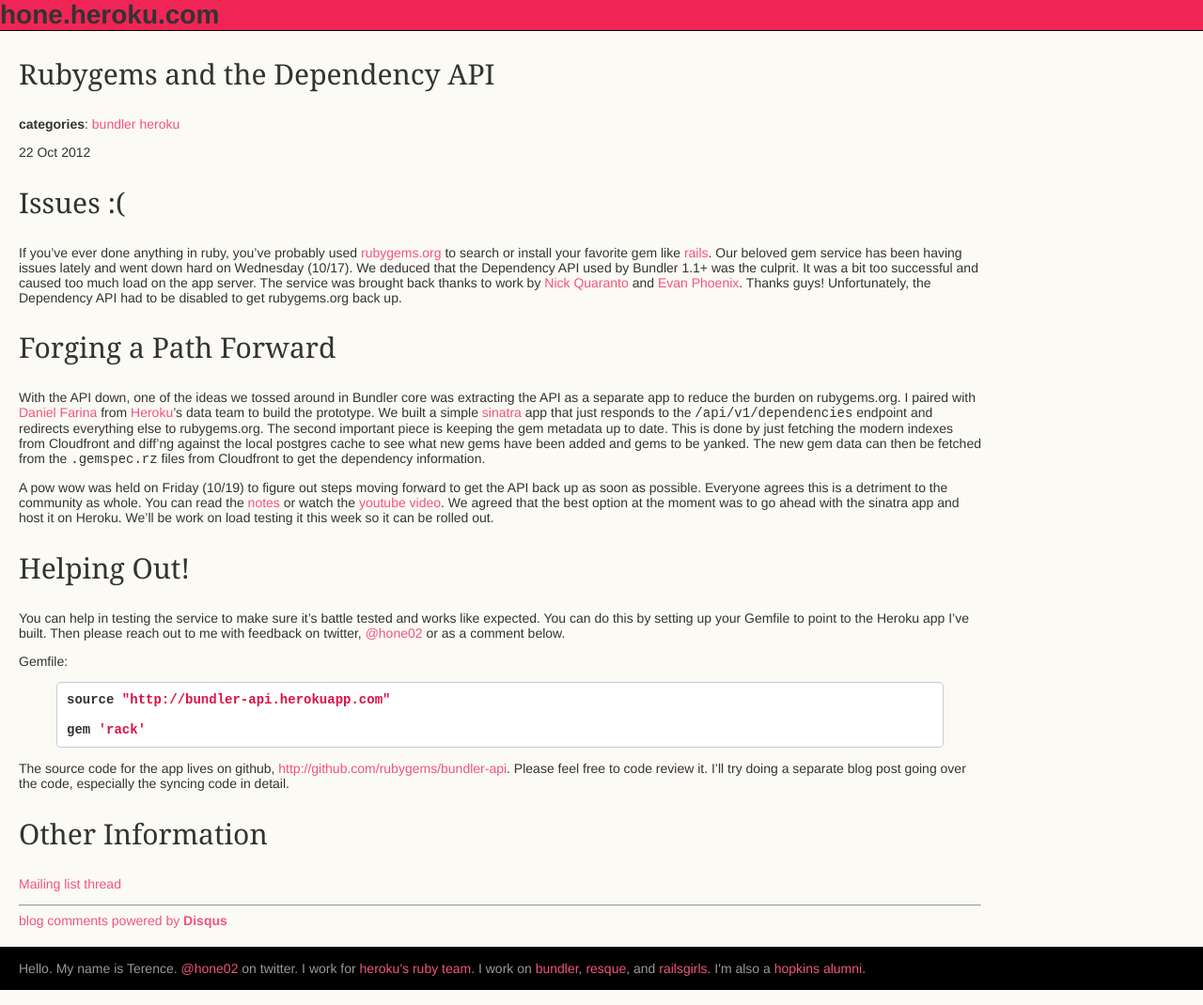
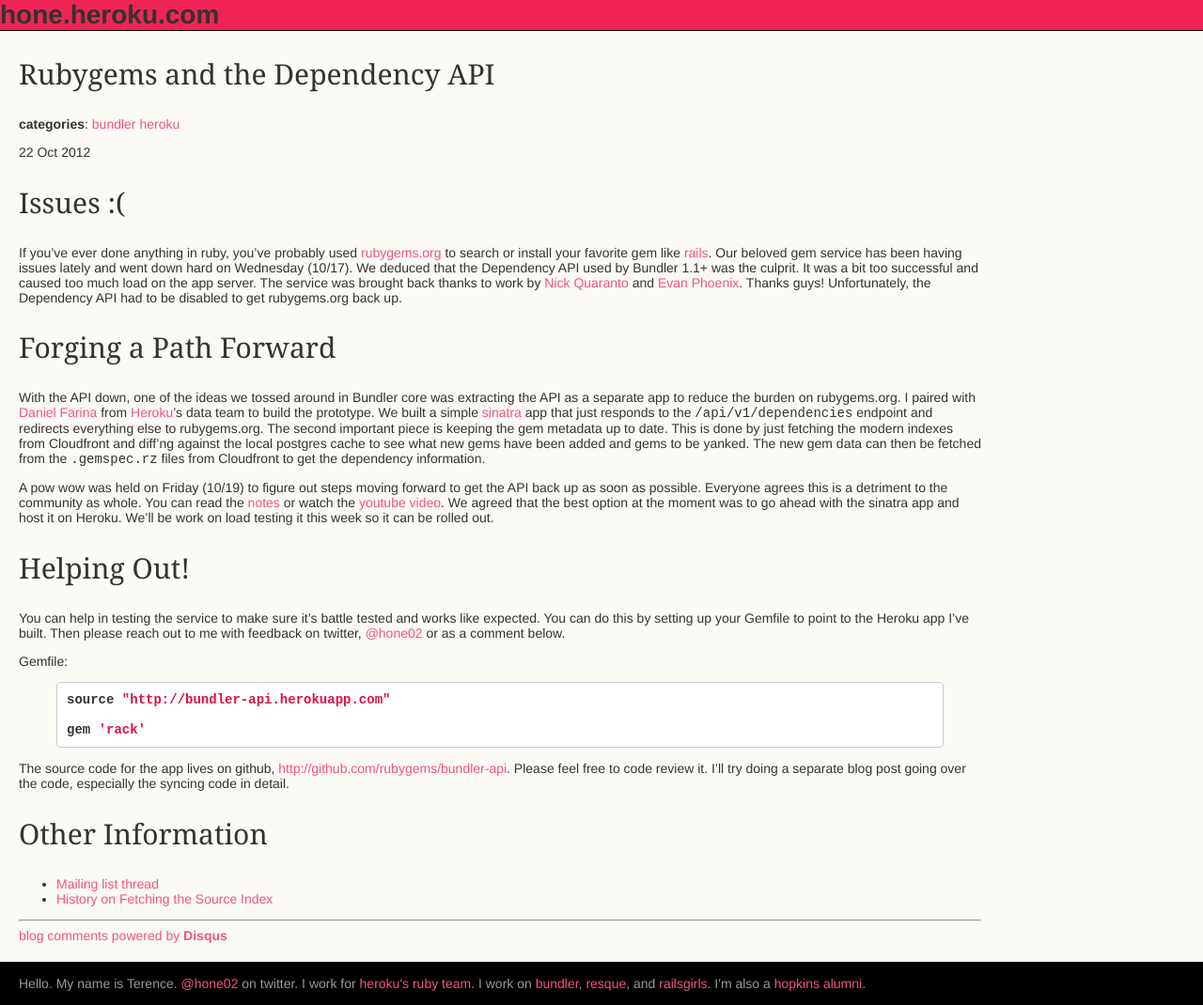
Before and after one commit to hone/wornpath, a Jekyll site: the page built from _posts/2012-10-22-rubygems-and-the-dependency-api.md, in a window 1280 px wide. Shown: the whole page at 94% size. Built offline with Jekyll 4.4.1, drawn with Linux system fonts in a browser that asks for light colours; Markdown is read by kramdown in place of the engine named in the settings; comment, search, counter and statistics services are not loaded.

Commit message:
add link on fetching source index

```diff
--- a/_posts/2012-10-22-rubygems-and-the-dependency-api.md
+++ b/_posts/2012-10-22-rubygems-and-the-dependency-api.md
@@ -24,4 +24,5 @@
 The source code for the app lives on github, <http://github.com/rubygems/bundler-api>. Please feel free to code review it. I'll try doing a separate blog post going over the code, especially the syncing code in detail.
 
 ## Other Information
-[Mailing list thread](https://groups.google.com/forum/?fromgroups=#!topic/rubygems-org/-xlwOYV9Bgw)
+* [Mailing list thread](https://groups.google.com/forum/?fromgroups=#!topic/rubygems-org/-xlwOYV9Bgw)
+* [History on Fetching the Source Index](http://robots.thoughtbot.com/post/2729333530/fetching-source-index-for-http-rubygems-org)
```
